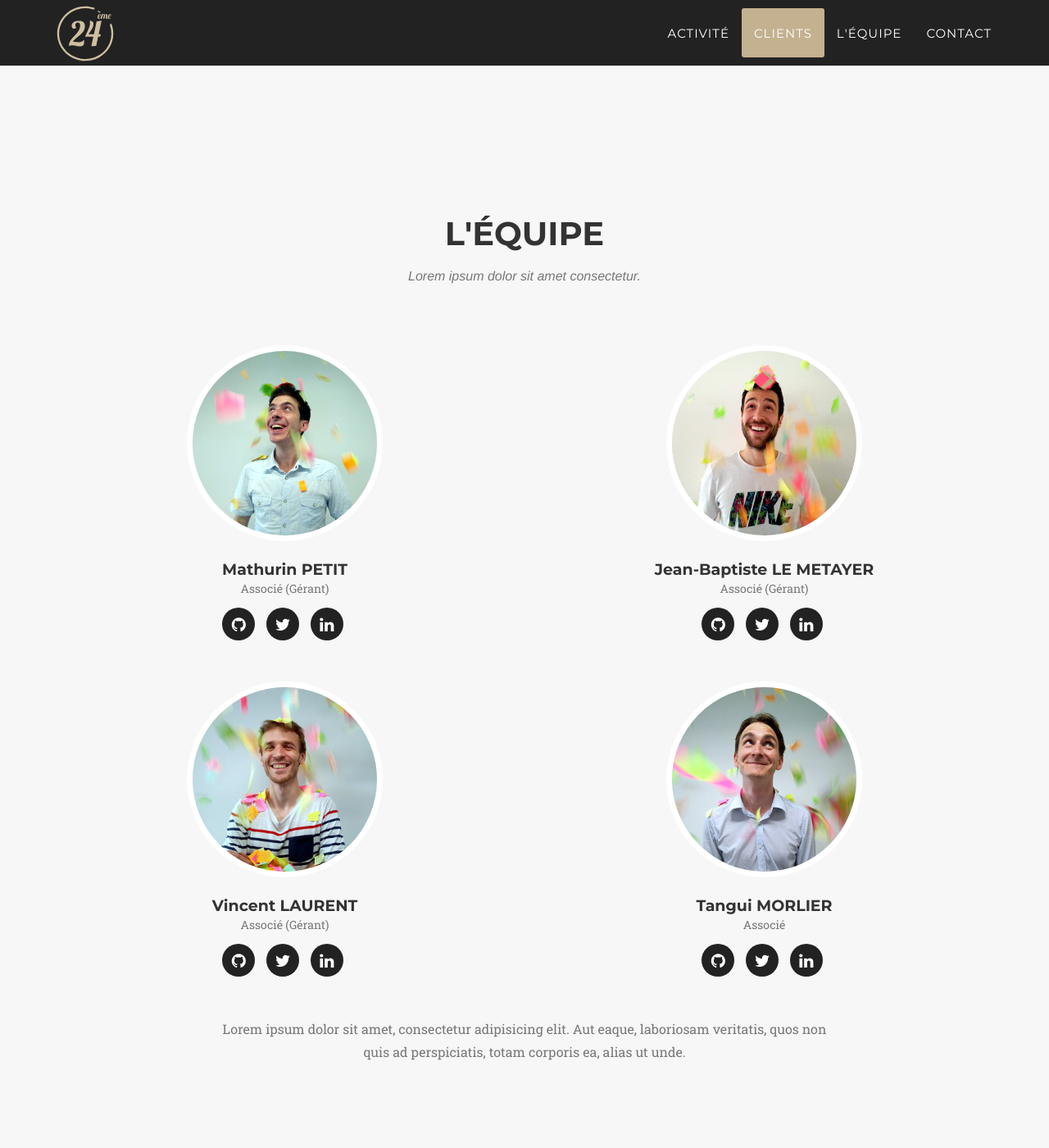
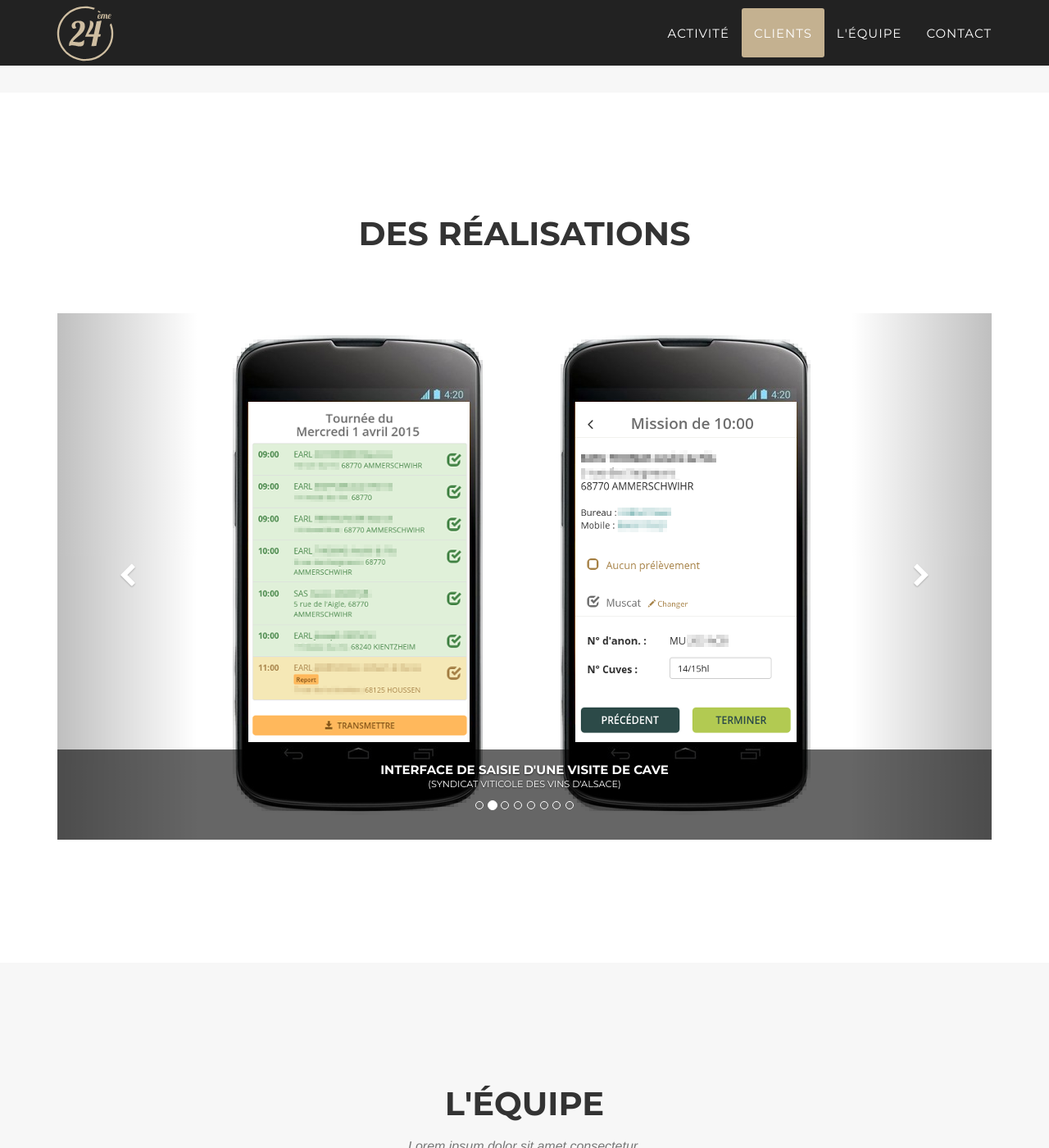
Before and after one commit to Arnaud75/24eme.fr, a Jekyll site: the page built from index.html, in a window 1280 px wide and 1400 px high, scrolled down 2371 px. Shown: the whole window at 82% size. Built offline with Jekyll 4.4.1, drawn with Linux system fonts in a browser that asks for light colours; some web fonts are replaced.

Commit message:
Nos réalisations

```diff
--- /dev/null
+++ b/_includes/realisations.html
@@ -0,0 +1,91 @@
+<!-- Team Section -->
+    <section id="realisations">
+        <div class="container">
+            <div class="row">
+                <div class="col-lg-12 text-center">
+                    <h2 class="section-heading">Des réalisations</h2>
+                    <h3 class="section-subheading text-muted"></h3>
+                </div>
+            </div>
+            <div class="row">
+                <div class="col-lg-12">
+                    <div id="carousel-example-generic" class="carousel slide" data-ride="carousel"  style="position:relative;">
+                      <!-- Indicators -->
+                      <ol class="carousel-indicators">
+                        <li data-target="#carousel-example-generic" data-slide-to="0" class="active"></li>
+                        <li data-target="#carousel-example-generic" data-slide-to="1"></li>
+                        <li data-target="#carousel-example-generic" data-slide-to="2"></li>
+                        <li data-target="#carousel-example-generic" data-slide-to="3"></li>
+                        <li data-target="#carousel-example-generic" data-slide-to="4"></li>
+                        <li data-target="#carousel-example-generic" data-slide-to="5"></li>
+                        <li data-target="#carousel-example-generic" data-slide-to="6"></li>
+                        <li data-target="#carousel-example-generic" data-slide-to="7"></li>
+                      </ol>
+
+                      <!-- Wrapper for slides -->
+                      <div class="carousel-inner" role="listbox">
+                        <div class="item active text-center">
+                          <img src="img/realisations/ava_tournee_organisation.jpg" style="display: inline-block;" alt="">
+                          <div class="carousel-caption">
+                              <h5>Organisation d'une tournée de dégustation<br /><small style="color: white;">(Syndicat viticole des Vins d'Alsace)</small></h5>
+                          </div>
+                        </div>
+                        <div class="item text-center">
+                          <img src="img/realisations/ava_tournees_smartphone.png" style="display: inline-block;" alt="">
+                          <div class="carousel-caption">
+                              <h5>Interface de saisie d'une visite de cave<br /><small style="color: white;">(Syndicat viticole des Vins d'Alsace)</small></h5>
+                          </div>
+                        </div>
+                        <div class="item text-center">
+                          <img src="img/realisations/loire_contrat_tablette.png" style="display: inline-block;" alt="">
+                          <div class="carousel-caption">
+                              <h5>Démateralisation d'un contrat de vente<br /><small style="color: white;">(Vins du Val de Loire)</small></h5>
+                          </div>
+                        </div>
+                        <div class="item text-center">
+                          <img src="img/realisations/loire_drm.png" style="display: inline-block;" alt="">
+                          <div class="carousel-caption">
+                              <h5>Télédéclaration mensuelle d'une obligation douanière viticole<br /><small style="color: white;">(Vins du Val de Loire)</small></h5>
+                          </div>
+                        </div>
+                        <div class="item text-center">
+                          <img src="img/realisations/loire_facture.png" style="display: inline-block;" alt="">
+                          <div class="carousel-caption">
+                              <h5>Générations et éditions de factures<br /><small style="color: white;">(Vins du Val de Loire)</small></h5>
+                          </div>
+                        </div>
+                        <div class="item text-center">
+                          <img src="img/realisations/declarvins_cas.jpg" style="display: inline-block;" alt="">
+                          <div class="carousel-caption">
+                              <h5>Authentification centralisée et sécurisée<br /><small style="color: white;">(Vins du Rhône)</small></h5>
+                          </div>
+                        </div>
+                        <div class="item text-center">
+                          <img src="img/realisations/aurouze_passages.png" style="display: inline-block;" alt="">
+                          <div class="carousel-caption">
+                              <h5>Gestion et organisation de passages de dératisations<br /><small style="color: white;">(Aurouze)</small></h5>
+                          </div>
+                        </div>
+                        <div class="item text-center">
+                          <img src="img/realisations/axismundi.jpg" style="display: inline-block;" alt="">
+                          <div class="carousel-caption">
+                              <h5>Plateforme de gestion de consultants<br /><small style="color: white;">(Axis Mundi)</small></h5>
+                          </div>
+                        </div>
+                      </div>
+                      <a class="left carousel-control" href="#carousel-example-generic" role="button" data-slide="prev">
+                        <span class="fa fa-chevron-left glyphicon-chevron-right" aria-hidden="true"></span>
+                        <span class="sr-only">Previous</span>
+                      </a>
+                      <a class="right carousel-control" href="#carousel-example-generic" role="button" data-slide="next">
+                        <span class="fa fa-chevron-right glyphicon-chevron-left" aria-hidden="true"></span>
+                        <span class="sr-only">Next</span>
+                      </a>
+                      <div style="background: #000; height: 110px; width: 100%; position: absolute; z-index: 1; opacity: 0.6; bottom: 0px">
+
+                      </div>
+                    </div>
+                </div>
+            </div>
+        </div>
+    </section>
--- a/_layouts/default.html
+++ b/_layouts/default.html
@@ -9,6 +9,7 @@
     {% include header.html %}
     {% include activite.html %}
     {% include projets.html %}
+    {% include realisations.html %}
     {% include equipe.html %}
     {% include contact.html %}
     {% include footer.html %}
```
Also changed, not shown: img/realisations/aurouze_passages.png (added), img/realisations/ava_tournee_organisation.jpg (added), img/realisations/ava_tournees_smartphone.png (added), img/realisations/axismundi.jpg (added), img/realisations/declarvins_cas.jpg (added), img/realisations/loire_contrat_tablette.png (added), img/realisations/loire_drm.png (added), img/realisations/loire_facture.png (added).
